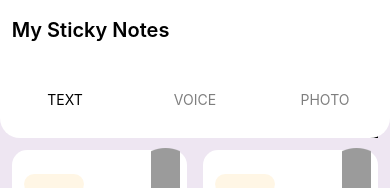
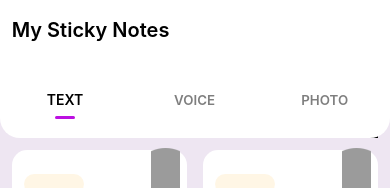
Before and after one commit to dhruvpvx/stickynotes-mobile, a React Native app: screen /TEXT in a window 390 px wide. Shown: the top 188 px of the page. Built offline with nearby package versions, Linux system fonts and the light colour scheme.

Commit message:
my tab bar style added

```diff
--- a/src/Navigation/MyTabBar.tsx
+++ b/src/Navigation/MyTabBar.tsx
@@ -1,18 +1,11 @@
-import { Animated, View, TouchableOpacity, StyleSheet } from 'react-native';
-import { Colors } from '../res';
+import {Animated, View, TouchableOpacity, StyleSheet} from 'react-native';
+import {Colors} from '../res';
 
-const MyTabBar = (props: any) => {
-  const { state, descriptors, navigation, position } = props;
+const MyTabBar = ({state, descriptors, navigation, position}: any) => {
   return (
     <View style={styles.tabBar}>
       {state.routes.map((route: any, index: number) => {
-        const { options } = descriptors[route.key];
-        const label =
-          options.tabBarLabel !== undefined
-            ? options.tabBarLabel
-            : options.title !== undefined
-            ? options.title
-            : route.name;
+        const {options} = descriptors[route.key];
 
         const isFocused = state.index === index;
 
@@ -24,8 +17,7 @@ const MyTabBar = (props: any) => {
           });
 
           if (!isFocused && !event.defaultPrevented) {
-            // The `merge: true` option makes sure that the params inside the tab screen are preserved
-            navigation.navigate({ name: route.name, merge: true });
+            navigation.navigate({name: route.name, merge: true});
           }
         };
 
@@ -36,33 +28,59 @@ const MyTabBar = (props: any) => {
           });
         };
 
-        const inputRange =  state.routes.map((_: any, i: number) => i);
+        const inputRange = state.routes.map((_: any, i: number) => i);
         const opacity = position.interpolate({
           inputRange,
           outputRange: inputRange.map((i: number) => (i === index ? 1 : 0.5)),
         });
 
+        const bottomSep = {
+          ...styles.bottomSep,
+          transform: [
+            {
+              scale: position.interpolate({
+                inputRange,
+                outputRange: inputRange.map((i: number) =>
+                  i === index ? 1 : 0,
+                ),
+              }),
+            },
+          ],
+        };
+
+        const nameStyle = {
+          opacity,
+          fontWeight: '600',
+          transform: [
+            {
+              scale: position.interpolate({
+                inputRange,
+                outputRange: inputRange.map((i: number) =>
+                  i === index ? 1 : 0.95,
+                ),
+              }),
+            },
+          ],
+        };
+
         return (
           <TouchableOpacity
             key={index}
             accessibilityRole="button"
-            accessibilityState={isFocused ? { selected: true } : {}}
+            accessibilityState={isFocused ? {selected: true} : {}}
             accessibilityLabel={options.tabBarAccessibilityLabel}
             testID={options.tabBarTestID}
             onPress={onPress}
             onLongPress={onLongPress}
-            style={styles.tabBtn}
-          >
-            <Animated.Text style={{ opacity }}>
-              {label}
-            </Animated.Text>
+            style={styles.tabBtn}>
+            <Animated.Text style={nameStyle}>{route.name}</Animated.Text>
+            <Animated.View style={bottomSep} />
           </TouchableOpacity>
         );
       })}
     </View>
   );
-}
-
+};
 
 export default MyTabBar;
 
@@ -79,5 +97,13 @@ const styles = StyleSheet.create({
     backgroundColor: Colors.WHITE,
     borderBottomLeftRadius: 20,
     borderBottomRightRadius: 20,
-  }
+  },
+  bottomSep: {
+    width: '16%',
+    position: 'absolute',
+    bottom: '25%',
+    height: 3,
+    borderRadius: 10,
+    backgroundColor: Colors.TAB_SEP,
+  },
 });
--- a/src/res/Colors.js
+++ b/src/res/Colors.js
@@ -2,4 +2,5 @@ export default {
   BACKGROUND: 'rgba(238,230,242,255)',
   WHITE: 'rgba(255,255,255,255)',
   MENU_BTN: 'rgba(243,243,244,255)',
+  TAB_SEP: 'rgba(188,16,225,255)',
 };
```
